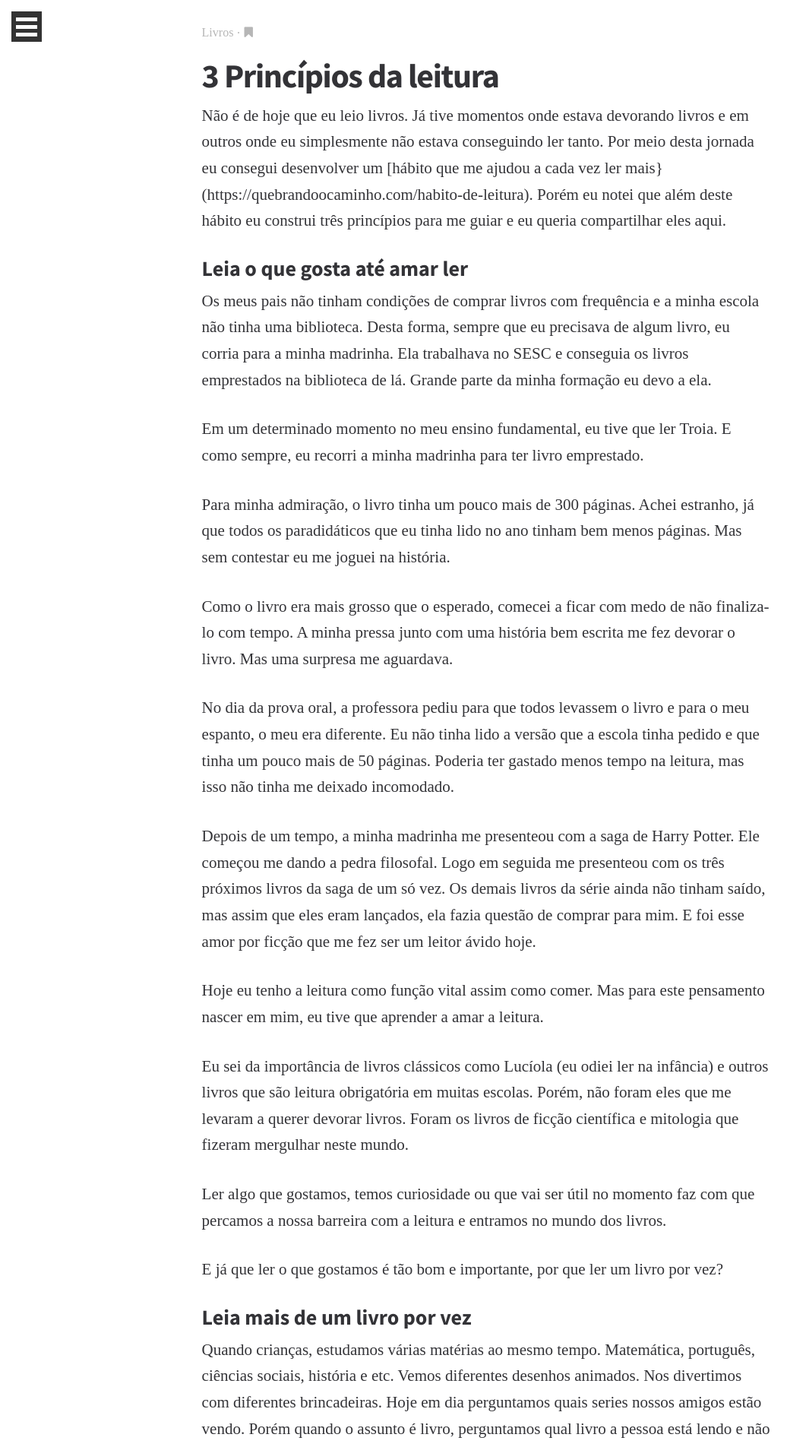
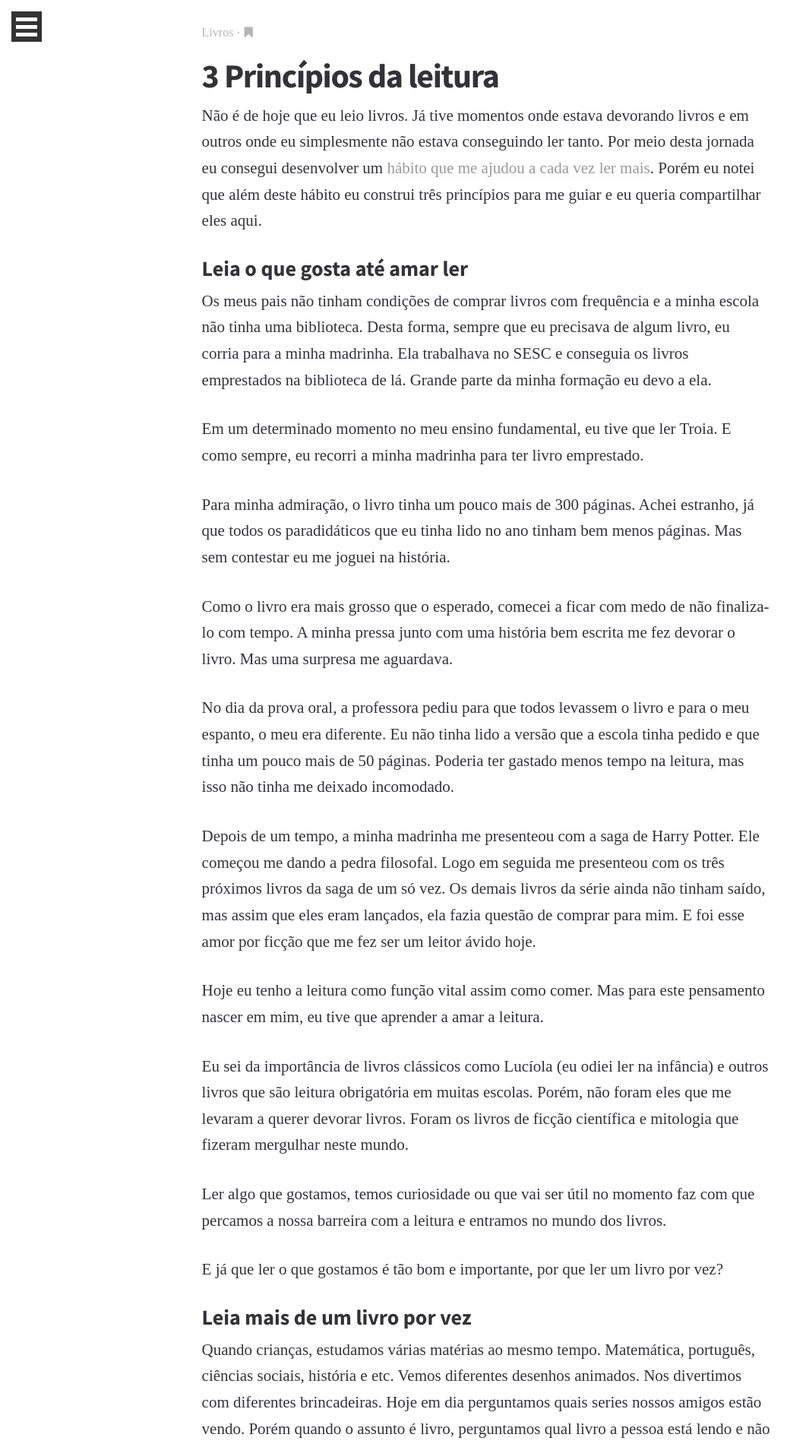
Before and after one commit to gsilva49/blog, a Jekyll site: the page built from _posts/2020-07-07-ler-mais.md, in a window 1280 px wide. Shown: the top 1904 px of the page at 76% size, without its empty margins (0-1061 px from the left). Built offline with Jekyll 4.4.1, drawn with Linux system fonts in a browser that asks for light colours; some web fonts are replaced; some of the changed text lies outside the part shown.

```diff
--- a/_posts/2020-07-07-ler-mais.md
+++ b/_posts/2020-07-07-ler-mais.md
@@ -13,7 +13,7 @@
 square_related: recommend-wolf
 ---
 
-Não é de hoje que eu leio livros. Já tive momentos onde estava devorando livros e em outros onde eu simplesmente não estava conseguindo ler tanto. Por meio desta jornada eu consegui desenvolver um [hábito que me ajudou a cada vez ler mais}(https://quebrandoocaminho.com/habito-de-leitura). Porém eu notei que além deste hábito eu construi três princípios para me guiar e eu queria compartilhar eles aqui.
+Não é de hoje que eu leio livros. Já tive momentos onde estava devorando livros e em outros onde eu simplesmente não estava conseguindo ler tanto. Por meio desta jornada eu consegui desenvolver um [hábito que me ajudou a cada vez ler mais](https://quebrandoocaminho.com/habito-de-leitura). Porém eu notei que além deste hábito eu construi três princípios para me guiar e eu queria compartilhar eles aqui.
 
 ## Leia o que gosta até amar ler
 
@@ -49,7 +49,7 @@
 
 Foi um dos piores sentimentos que já tive enquanto lia. Não tinha prazer em fazer aquilo, parecia que o tempo não passava e sempre achava outros livros mais interessantes. Porém eu sempre tinha na minha cabeça que tinha que acabar aquele livro antes de começar um outro. Talvez este pensamento tenha nascido pelo fato de não ter tido tantas oportunidades para comprar livros na infância, desta forma me via obrigado a terminar todas as leituras.
 
-Noventa dias tinham se passado depois da primeira página lida de [A Estratégia do Oceano Azul](https://amzn.to/31PdJ4l) e eu nem tinha chegado no meio do livro. Decidi não continuar mais a leitura e parti para o próximo livro. Iniciei a leitura de um livro chamado [O obstáculo é o caminho] (https://amzn.to/3f8ucEC). Lembro de estar amando a leitura, porém no mesmo período descobrir um outro livro que eu queria ler. A partir daí, eu me via sendo forçado a terminar o livro da forma mais rápida possível para começar a próxima leitura. Foi então que eu percebi que por mais que eu estivesse vivenciando uma leitura boa, sempre teria a chance de aparecer um livro mais interessante. Não fazia sentido para mim continuar lendo um livro por vez. Decidi ler livros paralelamente.
+Noventa dias tinham se passado depois da primeira página lida de [A Estratégia do Oceano Azul](https://amzn.to/31PdJ4l) e eu nem tinha chegado no meio do livro. Decidi não continuar mais a leitura e parti para o próximo livro. Iniciei a leitura de um livro chamado [O obstáculo é o caminho](https://amzn.to/3f8ucEC). Lembro de estar amando a leitura, porém no mesmo período descobrir um outro livro que eu queria ler. A partir daí, eu me via sendo forçado a terminar o livro da forma mais rápida possível para começar a próxima leitura. Foi então que eu percebi que por mais que eu estivesse vivenciando uma leitura boa, sempre teria a chance de aparecer um livro mais interessante. Não fazia sentido para mim continuar lendo um livro por vez. Decidi ler livros paralelamente.
 
 Comecei lendo um não-ficção e uma história de ficção ao mesmo tempo. Aos poucos comecei a aumentar a quantidade de livros lidos simultaneamente e cheguei ao ponto de ler cinco livros ao mesmo tempo. Tudo parecia bem, sempre que uma leitura me entediava, eu iria para outra. O medo de ter uma leitura  chata não me assombrava mais. Porém outro medo surgira.
 
```
